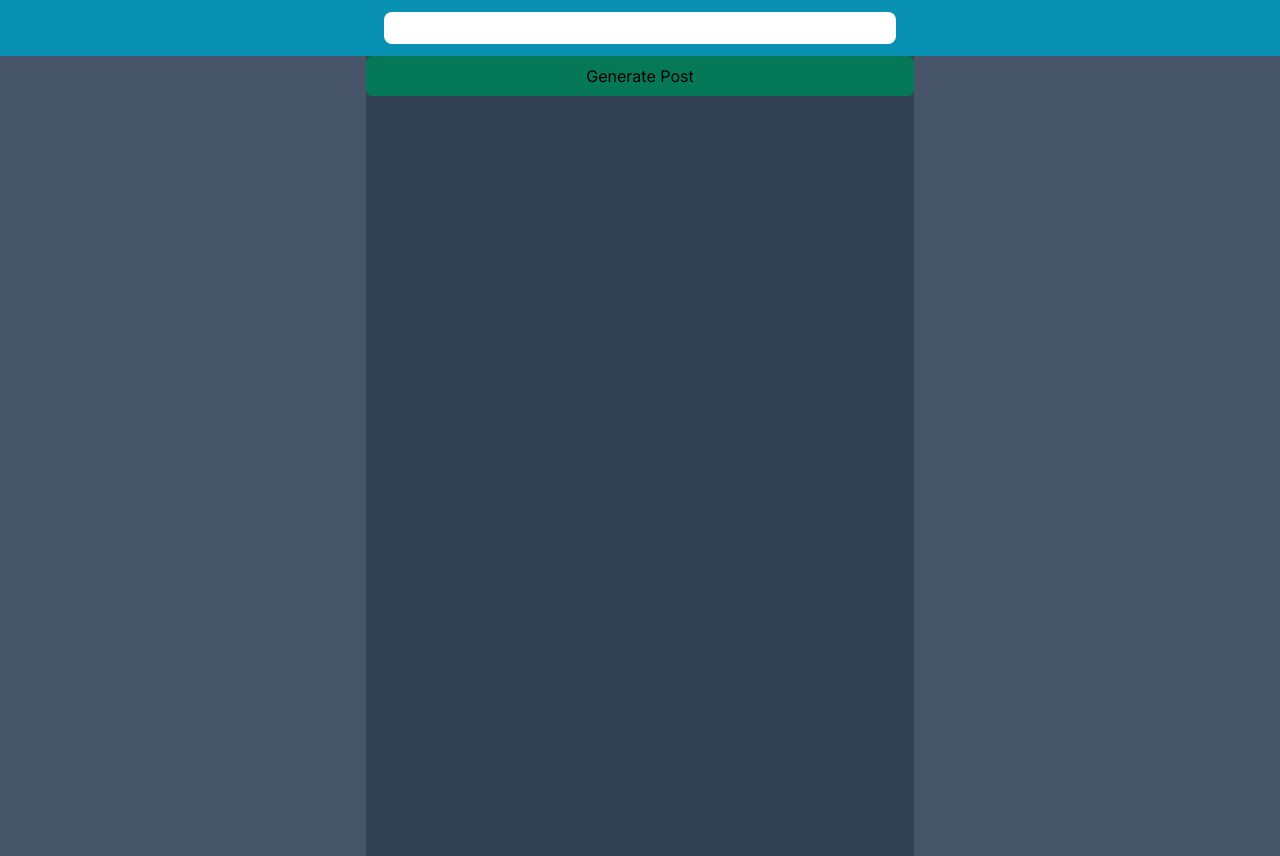
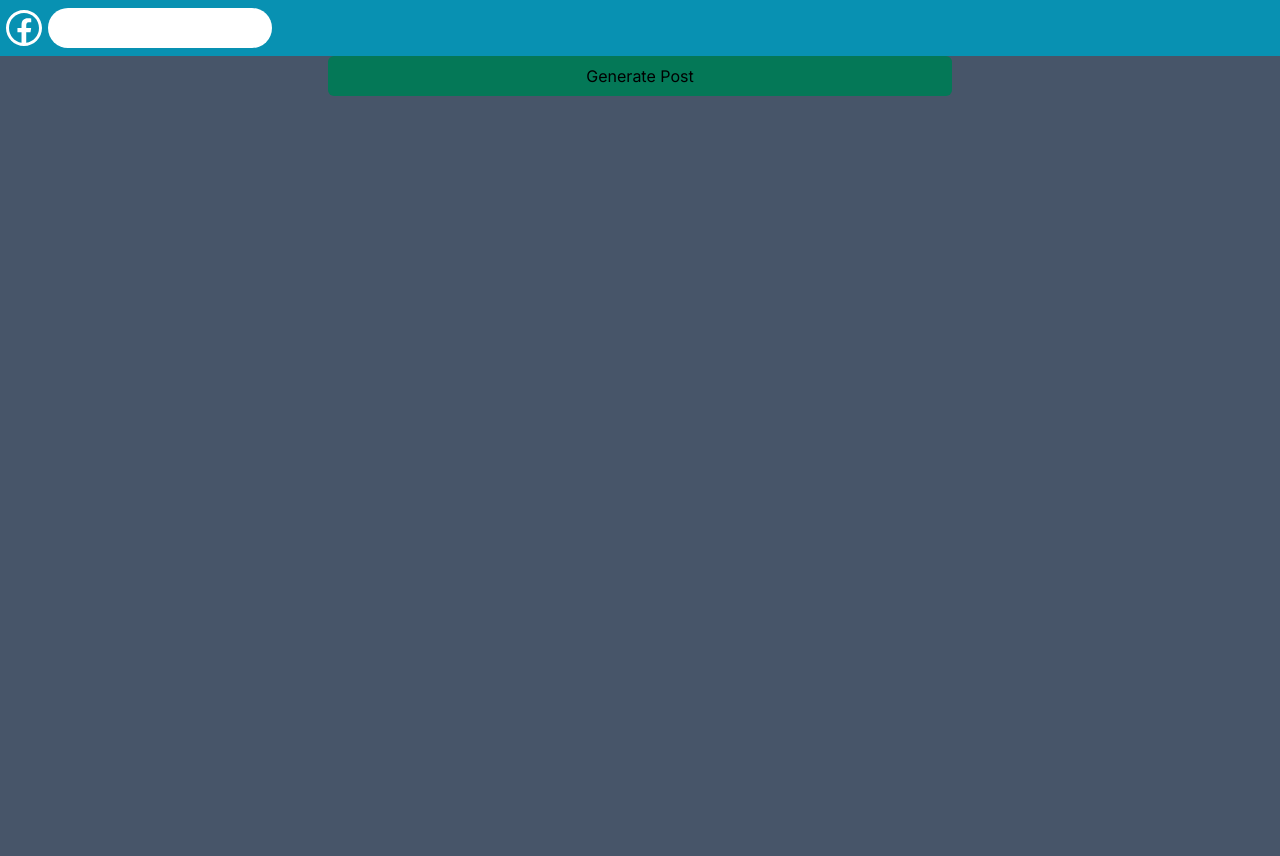
Before and after one commit to Elaina-AFK/face-clone, a Next.js app: page / in a window 1280 px wide. Built offline with nearby package versions, Linux system fonts and the light colour scheme.

Commit message:
🎨 adjust css grid and add facebook icons

```diff
--- a/app/component/Header.tsx
+++ b/app/component/Header.tsx
@@ -1,9 +1,22 @@
 import SearchBar from "./SearchBar";
+
+const FacebookIcon = () => (
+  <svg
+    viewBox="0 0 32 32"
+    className="aspect-square w-12 shrink-0 fill-white"
+    xmlns="http://www.w3.org/2000/svg"
+  >
+    <path d="M16 4C9.384 4 4 9.384 4 16s5.384 12 12 12s12-5.384 12-12S22.616 4 16 4m0 2c5.535 0 10 4.465 10 10a9.977 9.977 0 0 1-8.512 9.879v-6.963h2.848l.447-2.893h-3.295v-1.58c0-1.2.395-2.267 1.518-2.267h1.805V9.652c-.317-.043-.988-.136-2.256-.136c-2.648 0-4.2 1.398-4.2 4.584v1.923h-2.722v2.893h2.722v6.938A9.975 9.975 0 0 1 6 16c0-5.535 4.465-10 10-10"></path>
+  </svg>
+);
 
 export default function Header() {
   return (
-    <header className="w-full py-3 bg-cyan-600 flex justify-center">
-      <SearchBar />
+    <header className="w-full py-1 bg-cyan-600 grid grid-cols-12">
+      <div className="flex col-start-1 col-end-4 items-center">
+        <FacebookIcon />
+        <SearchBar />
+      </div>
     </header>
   );
 }
--- a/app/component/PostBar.tsx
+++ b/app/component/PostBar.tsx
@@ -10,7 +10,7 @@ export default function PostBar() {
   const handleClick = () => {
     const created = new Date();
     const id = Number(new Date()).toString(16);
-    const content = faker.word.words(15);
+    const content = faker.word.words(45);
     const user = faker.internet.userName();
     addContent({ created, content, user, id });
   };
--- a/app/component/PostContentBox.tsx
+++ b/app/component/PostContentBox.tsx
@@ -10,21 +10,21 @@ export default function PostContentBox({
   onDelete: (id: Key) => void;
 }) {
   return (
-    <div className="bg-cyan-800 flex flex-col gap-y-2 my-3 px-1 rounded-md">
+    <div className="bg-slate-800 flex flex-col gap-y-2 my-3 rounded-md">
       <div className="text-white flex justify-end">
-        <button className="bg-slate-900 p-1 hover:bg-slate-800 rounded-sm">
+        <button className="bg-slate-900 p-1 hover:bg-slate-700 rounded-md">
           Edit
         </button>
         <button
-          className="bg-red-900 p-1 hover:bg-red-800 rounded-sm"
+          className="bg-red-900 p-1 hover:bg-red-700 rounded-md"
           onClick={() => onDelete(data.id)}
         >
           Delete
         </button>
       </div>
-      <p>{data.content}</p>
-      <p className="text-right">created: {data.created.toDateString()}</p>
-      <Link href={"#"} className="w-fit self-end">
+      <p className="px-1">{data.content}</p>
+      <p className="text-right px-1">created: {data.created.toDateString()}</p>
+      <Link href={"#"} className="w-fit self-end px-1">
         by: {data.user}
       </Link>
     </div>
--- a/app/component/SearchBar.tsx
+++ b/app/component/SearchBar.tsx
@@ -14,7 +14,7 @@ export default function SearchBar() {
     <input
       type="text"
       onChange={handleChange}
-      className="p-1 text-black rounded-lg w-full max-w-lg"
+      className="p-1 text-black rounded-full w-56 h-10"
     />
   );
 }
--- a/app/page.tsx
+++ b/app/page.tsx
@@ -4,13 +4,13 @@ import PostContentBody from "./component/PostContentBody";
 
 export default function Home() {
   return (
-    <div className="grid grid-cols-7">
-      <aside className="col-start-1 col-end-3 h-full min-h-screen bg-slate-600"></aside>
-      <main className="col-start-3 col-end-6 h-full min-h-screen bg-slate-700">
+    <div className="grid grid-cols-12">
+      <aside className="col-start-1 col-end-4 h-full min-h-screen bg-slate-600 max-lg:hidden"></aside>
+      <main className="col-start-4 col-end-10 h-full min-h-screen bg-slate-600 px-2 max-lg:col-start-1 max-md:col-end-13">
         <PostBar />
         <PostContentBody />
       </main>
-      <aside className="col-start-6 col-end-8 h-full min-h-screen bg-slate-600"></aside>
+      <aside className="col-start-10 col-end-13 h-full min-h-screen bg-slate-600 max-md:hidden"></aside>
     </div>
   );
 }
```
